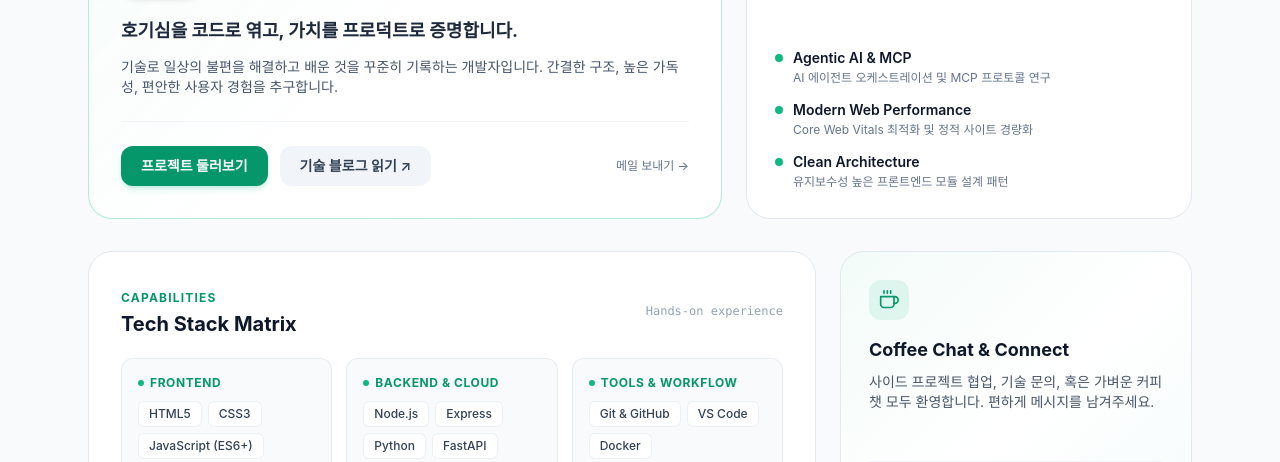
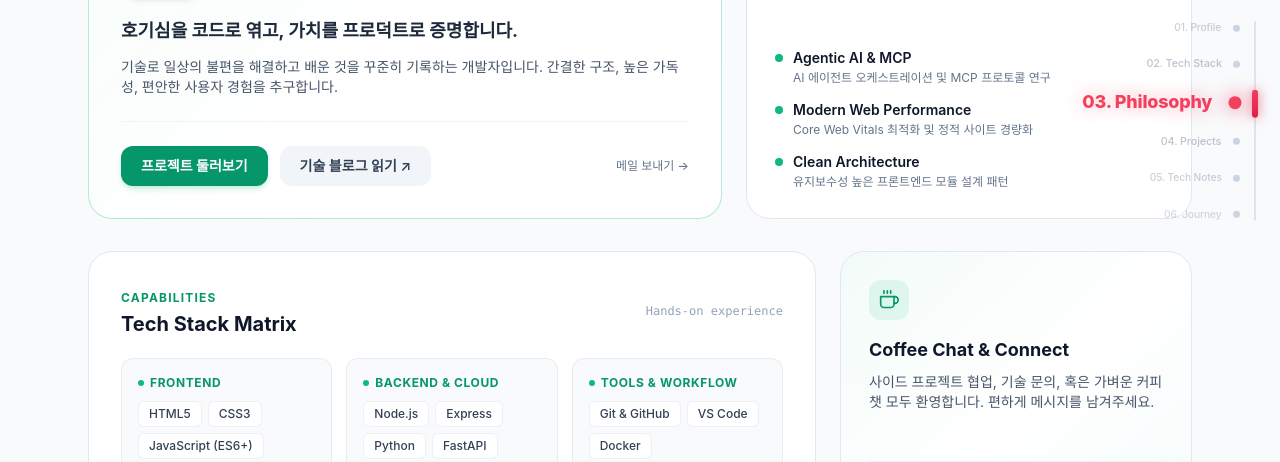
Before and after one commit to starcastleJIN/starcastleJIN.github.io, a website: page index.html in a window 1280 px wide. Shown: the part 279-741 px from the top of the page. Drawn offline with nearby package versions, Linux system fonts and the light colour scheme; a web font is replaced by a local one.

Commit message:
feat: implement Hallmark floating scroll tracker with dynamic section focus animation

```diff
--- a/assets/css/style.css
+++ b/assets/css/style.css
@@ -287,3 +287,138 @@ body {
   font-weight: 600;
   border-left-color: var(--accent-color) !important;
 }
+
+/* ==========================================================================
+   Hallmark Floating Scroll Tracker (Right Sticky Section Dynamic Focus Navigator)
+   Hallmark · pre-emit critique: P5 H5 E5 S5 R5 V5
+   ========================================================================== */
+.floating-scroll-tracker {
+  position: fixed;
+  right: 1.5rem;
+  top: 50%;
+  transform: translateY(-50%);
+  z-index: 45;
+  display: none;
+}
+
+@media (min-width: 1280px) {
+  .floating-scroll-tracker {
+    display: flex;
+    align-items: center;
+    gap: 0.85rem;
+  }
+}
+
+.tracker-nav {
+  display: flex;
+  flex-direction: column;
+  align-items: flex-end;
+  gap: 1.15rem;
+}
+
+.tracker-item {
+  display: flex;
+  align-items: center;
+  gap: 0.75rem;
+  cursor: pointer;
+  text-decoration: none;
+  transform-origin: right center;
+  user-select: none;
+  transition: transform 0.28s cubic-bezier(0.34, 1.56, 0.64, 1), opacity 0.25s ease;
+}
+
+/* Distant / Default Dimmed State (음영 처리 및 축소) */
+.tracker-item .tracker-label {
+  font-family: var(--font-sans);
+  font-size: 0.75rem;
+  font-weight: 500;
+  color: #64748b;
+  opacity: 0.35;
+  letter-spacing: -0.01em;
+  transform: scale(0.88);
+  transform-origin: right center;
+  transition: all 0.28s cubic-bezier(0.34, 1.56, 0.64, 1);
+  text-shadow: none;
+  white-space: nowrap;
+}
+
+.dark .tracker-item .tracker-label {
+  color: #94a3b8;
+  opacity: 0.32;
+}
+
+.tracker-item .tracker-dot {
+  width: 7px;
+  height: 7px;
+  border-radius: 9999px;
+  background-color: #cbd5e1;
+  transition: all 0.28s ease;
+  flex-shrink: 0;
+}
+
+.dark .tracker-item .tracker-dot {
+  background-color: #334155;
+}
+
+/* Hover Preview */
+.tracker-item:hover .tracker-label {
+  opacity: 0.85;
+  color: #0f172a;
+  transform: scale(1.0);
+}
+.dark .tracker-item:hover .tracker-label {
+  color: #f8fafc;
+  opacity: 0.85;
+}
+
+/* Active / Approaching State (크고 붉은 글씨로 강조, 음영 해제) */
+.tracker-item.active .tracker-label {
+  font-size: 0.95rem;
+  font-weight: 800;
+  color: #f43f5e !important; /* Vibrant Rose Red */
+  opacity: 1 !important;
+  transform: scale(1.18) translateX(-5px);
+  text-shadow: 0 0 16px rgba(244, 63, 94, 0.45);
+}
+
+.dark .tracker-item.active .tracker-label {
+  color: #fb7185 !important; /* Rose-400 for Dark Mode */
+  text-shadow: 0 0 18px rgba(251, 113, 133, 0.65);
+}
+
+.tracker-item.active .tracker-dot {
+  width: 10px;
+  height: 10px;
+  background-color: #f43f5e;
+  box-shadow: 0 0 14px rgba(244, 63, 94, 0.9);
+  transform: scale(1.3);
+}
+
+.dark .tracker-item.active .tracker-dot {
+  background-color: #fb7185;
+  box-shadow: 0 0 16px rgba(251, 113, 133, 0.95);
+}
+
+/* Vertical Track Rail */
+.tracker-rail {
+  position: relative;
+  width: 2px;
+  height: 200px;
+  background: rgba(148, 163, 184, 0.25);
+  border-radius: 9999px;
+}
+
+.dark .tracker-rail {
+  background: rgba(51, 65, 85, 0.55);
+}
+
+.tracker-rail-indicator {
+  position: absolute;
+  left: -2px;
+  width: 6px;
+  height: 28px;
+  border-radius: 9999px;
+  background: linear-gradient(180deg, #f43f5e, #e11d48);
+  box-shadow: 0 0 12px rgba(244, 63, 94, 0.8);
+  transition: top 0.25s cubic-bezier(0.34, 1.56, 0.64, 1);
+}
--- /dev/null
+++ b/assets/js/scroll-tracker.js
@@ -0,0 +1,156 @@
+/**
+ * Hallmark Floating Scroll Tracker & Dynamic Section Focus Navigator
+ * - 휠 스크롤 시 화면 우측에 실시간 위치 표시 바 및 대제목 네비게이션 제공
+ * - 현재 화면에 가까워질수록 대제목 확대(Scale-up), 선명화 및 로즈 레드 강조
+ * - 비활성 영역은 음영(Dimmed) 처리 및 축소
+ * - 클릭 시 스무스 스크롤 이동
+ */
+
+(function () {
+  const SECTIONS = [
+    { id: "profile-section", title: "01. Profile" },
+    { id: "skills-section", title: "02. Tech Stack" },
+    { id: "philosophy-section", title: "03. Philosophy" },
+    { id: "projects", title: "04. Projects" },
+    { id: "knowledge-section", title: "05. Tech Notes" },
+    { id: "experience", title: "06. Journey" }
+  ];
+
+  function initFloatingTracker() {
+    const trackerContainer = document.getElementById("floating-scroll-tracker");
+    if (!trackerContainer) return;
+
+    // 1. 유효한 섹션 엘리먼트 필터링
+    const validSections = SECTIONS.map((sec) => ({
+      ...sec,
+      el: document.getElementById(sec.id)
+    })).filter((sec) => sec.el !== null);
+
+    if (validSections.length === 0) return;
+
+    // 2. 트래커 마크업 생성
+    trackerContainer.innerHTML = `
+      <nav class="tracker-nav" aria-label="페이지 섹션 네비게이션">
+        ${validSections.map((sec) => `
+          <a href="#${sec.id}" class="tracker-item" data-target="${sec.id}" title="${sec.title}">
+            <span class="tracker-label">${sec.title}</span>
+            <span class="tracker-dot"></span>
+          </a>
+        `).join("")}
+      </nav>
+      <div class="tracker-rail" id="tracker-rail">
+        <div class="tracker-rail-indicator" id="tracker-rail-indicator"></div>
+      </div>
+    `;
+
+    const items = trackerContainer.querySelectorAll(".tracker-item");
+    const rail = document.getElementById("tracker-rail");
+    const indicator = document.getElementById("tracker-rail-indicator");
+
+    // 3. 클릭 시 부드러운 스크롤 이동
+    items.forEach((item) => {
+      item.addEventListener("click", (e) => {
+        e.preventDefault();
+        const targetId = item.getAttribute("data-target");
+        const targetEl = document.getElementById(targetId);
+        if (targetEl) {
+          const headerOffset = 80;
+          const elementPosition = targetEl.getBoundingClientRect().top;
+          const offsetPosition = elementPosition + window.pageYOffset - headerOffset;
+
+          window.scrollTo({
+            top: offsetPosition,
+            behavior: "smooth"
+          });
+          if (history.pushState) {
+            history.pushState(null, null, `#${targetId}`);
+          }
+        }
+      });
+    });
+
+    // 4. 스크롤 위치에 따른 실시간 근접 계산 및 다이내믹 포커스 애니메이션
+    let ticking = false;
+
+    function updateActiveSection() {
+      const vh = window.innerHeight;
+      const scrollY = window.scrollY;
+      const focusLine = scrollY + vh * 0.42; // 시선이 가장 편안하게 머무는 상단 42% 지점
+
+      let activeIndex = 0;
+      let minDistance = Infinity;
+
+      validSections.forEach((sec, idx) => {
+        const rect = sec.el.getBoundingClientRect();
+        const top = scrollY + rect.top;
+        const bottom = top + rect.height;
+        const center = (top + bottom) / 2;
+
+        // 초점 라인과 섹션 중심 간의 거리 계산
+        const distance = Math.abs(focusLine - center);
+
+        // 현재 초점 라인이 섹션 영역 내에 포함되면 최우선
+        if (focusLine >= top && focusLine <= bottom) {
+          activeIndex = idx;
+          minDistance = -1;
+        } else if (minDistance !== -1 && distance < minDistance) {
+          minDistance = distance;
+          activeIndex = idx;
+        }
+      });
+
+      // 각 아이템 스타일 갱신
+      items.forEach((item, idx) => {
+        const label = item.querySelector(".tracker-label");
+        if (idx === activeIndex) {
+          item.classList.add("active");
+          if (label) {
+            label.style.opacity = "1";
+            label.style.transform = "scale(1.18) translateX(-5px)";
+          }
+        } else {
+          item.classList.remove("active");
+          // 활성 섹션과의 거리(인덱스 차이)에 따른 부드러운 감쇠
+          const diff = Math.abs(idx - activeIndex);
+          if (label) {
+            const scale = Math.max(0.85, 0.95 - diff * 0.05);
+            const opacity = Math.max(0.28, 0.5 - diff * 0.08);
+            label.style.opacity = opacity.toString();
+            label.style.transform = `scale(${scale})`;
+          }
+        }
+      });
+
+      // 우측 트랙 레일 인디케이터 위치 갱신
+      if (rail && indicator && validSections.length > 1) {
+        const railHeight = rail.clientHeight;
+        const indicatorHeight = indicator.clientHeight;
+        const maxTop = railHeight - indicatorHeight;
+        const step = maxTop / (validSections.length - 1);
+        const targetTop = activeIndex * step;
+        indicator.style.top = `${targetTop}px`;
+      }
+
+      ticking = false;
+    }
+
+    function onScroll() {
+      if (!ticking) {
+        window.requestAnimationFrame(updateActiveSection);
+        ticking = true;
+      }
+    }
+
+    window.addEventListener("scroll", onScroll, { passive: true });
+    window.addEventListener("resize", onScroll, { passive: true });
+
+    // 초기 로드 시 1회 실행
+    updateActiveSection();
+  }
+
+  if (document.readyState === "loading") {
+    document.addEventListener("DOMContentLoaded", initFloatingTracker);
+  } else {
+    initFloatingTracker();
+  }
+})();
--- a/index.html
+++ b/index.html
@@ -91,7 +91,7 @@
   <main class="flex-1 max-w-6xl mx-auto w-full px-4 sm:px-6 py-8 sm:py-12 space-y-8" id="about">
 
     <!-- BENTO ROW 1: Hero Profile + Currently Learning -->
-    <div class="grid grid-cols-1 lg:grid-cols-12 gap-5 sm:gap-6">
+    <div id="profile-section" class="grid grid-cols-1 lg:grid-cols-12 gap-5 sm:gap-6 scroll-mt-24">
 
       <!-- BENTO CARD 1: Hero Profile & Identity (Span 7) -->
       <section class="lg:col-span-7 bento-card bento-featured p-6 sm:p-8 flex flex-col justify-between">
@@ -163,7 +163,7 @@
     </div>
 
     <!-- BENTO ROW 2: Tech Stack Matrix + Coffee Chat -->
-    <div class="grid grid-cols-1 lg:grid-cols-12 gap-5 sm:gap-6">
+    <div id="skills-section" class="grid grid-cols-1 lg:grid-cols-12 gap-5 sm:gap-6 scroll-mt-24">
 
       <!-- BENTO CARD 3: Tech Stack Matrix (Span 8) -->
       <section class="lg:col-span-8 bento-card p-6 sm:p-8">
@@ -215,7 +215,7 @@
     </div>
 
     <!-- BENTO ROW 3: Developer Philosophy (Span 12) -->
-    <section class="bento-card p-6 sm:p-8">
+    <section id="philosophy-section" class="bento-card p-6 sm:p-8 scroll-mt-24">
       <div class="mb-5">
         <span class="text-xs font-bold uppercase tracking-widest text-emerald-600 dark:text-emerald-400">Core Values</span>
         <h2 class="text-lg sm:text-xl font-bold text-slate-900 dark:text-white mt-0.5">My Principles · 개발 철학</h2>
@@ -226,7 +226,7 @@
     </section>
 
     <!-- BENTO ROW 4: Featured Projects (Span 12) -->
-    <section id="projects" class="space-y-4 pt-4">
+    <section id="projects" class="space-y-4 pt-4 scroll-mt-24">
       <div class="flex items-center justify-between">
         <div>
           <span class="text-xs font-bold uppercase tracking-widest text-emerald-600 dark:text-emerald-400">Showcase</span>
@@ -244,7 +244,7 @@
     <div class="grid grid-cols-1 lg:grid-cols-12 gap-6 pt-4">
 
       <!-- Recent Posts (Span 7) -->
-      <section class="lg:col-span-7 space-y-4">
+      <section id="knowledge-section" class="lg:col-span-7 space-y-4 scroll-mt-24">
         <div class="flex items-center justify-between">
           <div>
             <span class="text-xs font-bold uppercase tracking-widest text-emerald-600 dark:text-emerald-400">Knowledge</span>
@@ -283,6 +283,11 @@
   </main>
 
   <!-- =========================================================================
+       Hallmark Floating Scroll Tracker (Right Sticky Section Focus Navigator)
+       ========================================================================= -->
+  <aside id="floating-scroll-tracker" class="floating-scroll-tracker" aria-label="섹션 네비게이션 트래커"></aside>
+
+  <!-- =========================================================================
        Footer
        ========================================================================= -->
   <footer class="border-t border-slate-200 dark:border-slate-800 py-8 text-center text-xs text-slate-500 dark:text-slate-400 mt-12">
@@ -300,8 +305,9 @@
   </button>
 
   <!-- Core Scripts -->
-  <script src="config.js?v=20260908_3"></script>
-  <script src="assets/js/main.js?v=20260908_3"></script>
-  <script src="assets/js/portfolio.js?v=20260908_3"></script>
+  <script src="config.js?v=20260908_4"></script>
+  <script src="assets/js/main.js?v=20260908_4"></script>
+  <script src="assets/js/portfolio.js?v=20260908_4"></script>
+  <script src="assets/js/scroll-tracker.js?v=20260908_4"></script>
 </body>
 </html>
```
Also changed, not shown: TODO.md (+7 -7 lines).
